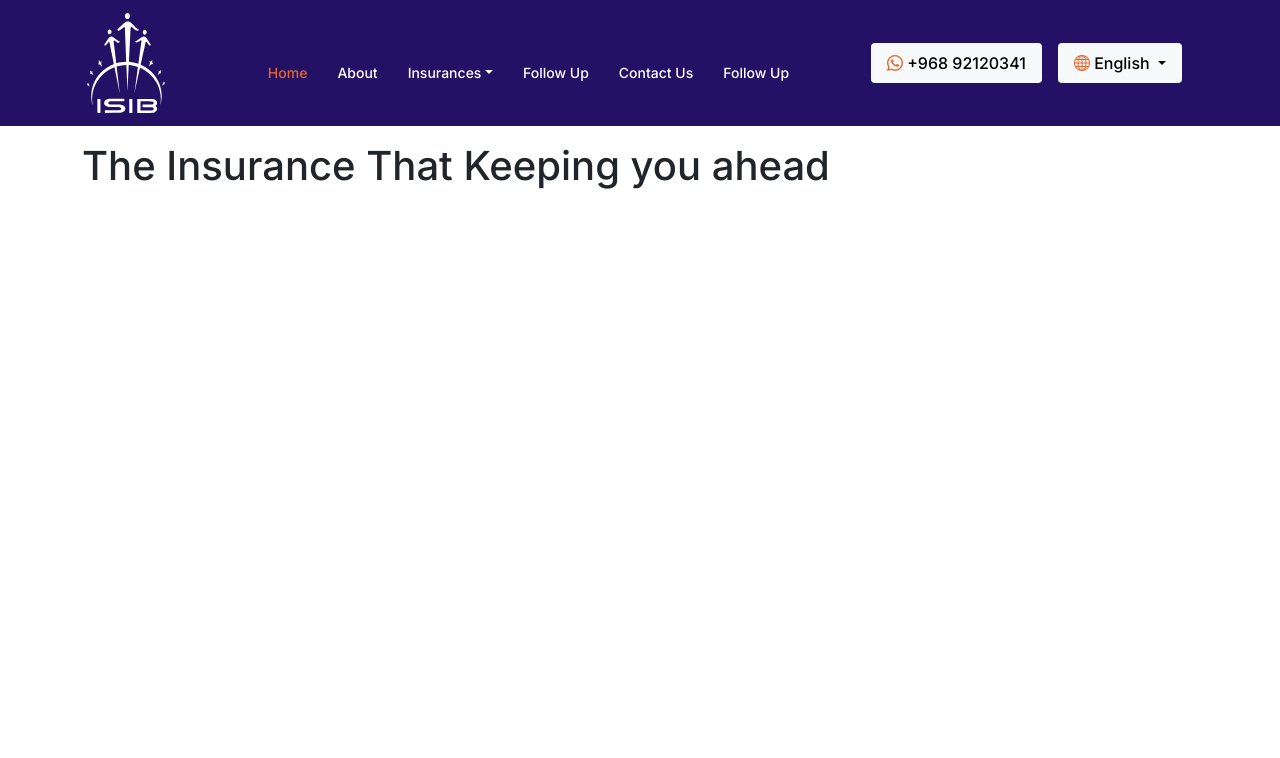
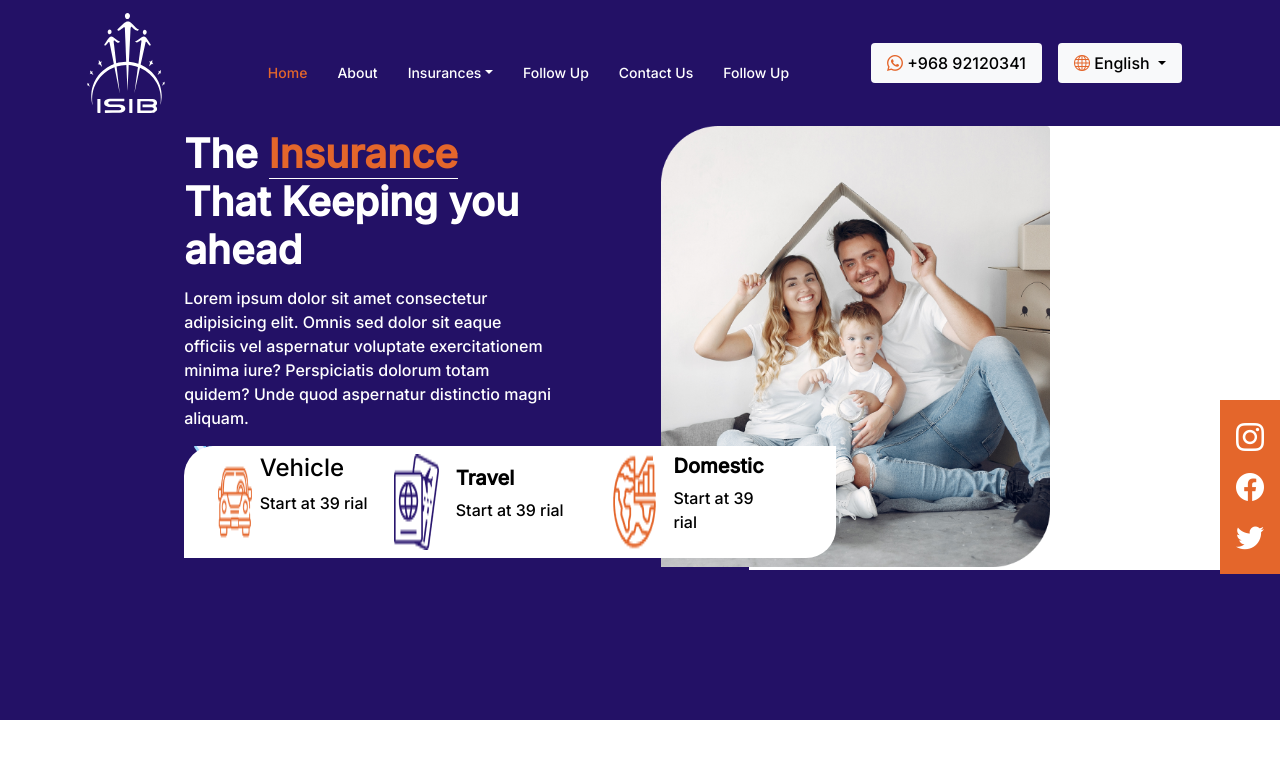
Before and after one commit to wailabualela/isib-design, a plain HTML site: page index.html in a window 1280 px wide. Drawn offline with nearby package versions, Linux system fonts and the light colour scheme.

Commit message:
hero section

```diff
--- a/css/app.css
+++ b/css/app.css
@@ -1,5 +1,6 @@
 body {
 	font-family: 'Inter', sans-serif;
+	background-color: #ffff;
 }
 /* Navbar */
 .navbar {
@@ -25,3 +26,26 @@ body {
 .navbar .nav-item .nav-link.active {
 	color: #e4662b;
 }
+
+/* Hero */
+.hero {
+	background-color: #231166;
+	color: #ffff;
+	height: 74.2vh;
+}
+
+.hero-left {
+	border-radius: 0px 0px 80px 80px;
+}
+.hero-underline {
+	color: #e4662b;
+	border-bottom: 1px #ffff solid;
+	border-bottom-left-radius: -10px;
+}
+.hero-social {
+	background-color: #e4662b;
+}
+
+.hero-social .social-icon {
+	color: #ffff;
+}
--- a/index.html
+++ b/index.html
@@ -27,6 +27,7 @@
 </head>
 
 <body>
+    <!-- Navbar -->
     <nav class="navbar navbar-expand-lg navbar-dark bg-dark">
         <div class="container">
             <a class="navbar-brand" href="#">
@@ -138,11 +139,68 @@
             </div>
 
         </div>
-    </nav>
+    </nav><!-- End of Navbar -->
 
-    <header class="container py-3">
-        <h1>The Insurance That Keeping you ahead</h1>
-    </header>
+    <!-- Header -->
+    <header class="hero">
+        <div class="row">
+            <div class="col-lg-7 hero-left">
+                <div class="d-flex flex-column justify-content-evenly w-50 m-auto">
+                    <h1 class="fw-bold py-1">The <span class="hero-underline">Insurance</span> That Keeping you ahead
+                    </h1>
+
+                    <p class="text-wrap">Lorem ipsum dolor sit amet consectetur adipisicing elit. Omnis sed dolor sit
+                        eaque officiis vel
+                        aspernatur voluptate exercitationem minima iure? Perspiciatis dolorum totam quidem? Unde quod
+                        aspernatur distinctio magni aliquam.</p>
+                    <div class="">
+                        <div class="d-flex flex-row justify-content-evenly bg-white text-black py-2 px-4 position-absolute"
+                            style="border-radius: 30px 0px;">
+                            <div class="d-flex flex-row justify-content-center">
+                                <img src="img/car.png" class="w-25 pe-2" alt="">
+                                <div>
+                                    <h4>Vehicle</h4>
+                                    <p>Start at 39 rial</p>
+                                </div>
+                            </div>
+                            <div class="d-flex flex-row justify-content-evenly mx-3">
+                                <img src="img/passport.png" class="w-25" alt="">
+                                <div class="d-flex flex-column justify-content-center mx-3">
+                                    <h4 class="fw-bold fs-5">Travel</h4>
+                                    <p>Start at 39 rial</p>
+                                </div>
+                            </div>
+                            <div class="d-flex flex-row justify-content-center mx-3">
+                                <img src="img/gdp.png" class="w-25" alt="">
+                                <div class="d-flex flex-column justify-content-center mx-3">
+                                    <h4 class="fw-bold fs-5">Domestic</h4>
+                                    <p>Start at 39 rial</p>
+                                </div>
+                            </div>
+                        </div>
+                    </div>
+
+                    <div>
+                        <img src="img/medal.png" alt="">
+                        <h4>Award Winning Company</h4>
+                        <p>Most innovative online business portal</p>
+                    </div>
+                </div>
+
+            </div>
+
+            <div class="col-lg-5 bg-white">
+                <img src="img/hero-img.png" class="img-fluid w-75" style="margin-left: -100px;" alt="">
+            </div>
+        </div>
+        <div class="hero-social position-absolute end-0 top-50 d-flex flex-column p-3">
+            <a href=""><i class="bi bi-instagram fs-3 text-white"></i></a>
+            <a href="" class="py-2"><i class="bi bi-facebook fs-3 text-white"></i></a>
+            <a href=""><i class="bi bi-twitter fs-3 text-white"></i></a>
+        </div>
+    </header><!-- End of Header -->
+
+    <section class="container bg-white" style="height: 90vh;"></section>
 
     <!-- Optional JavaScript; choose one of the two! -->
 
```
Also changed, not shown: img/car.png (added), img/gdp.png (added), img/hero-img.png (added), img/medal.png (added), img/old-logo.jpg (renamed from img/logo old.jpg), img/passport.png (added).
